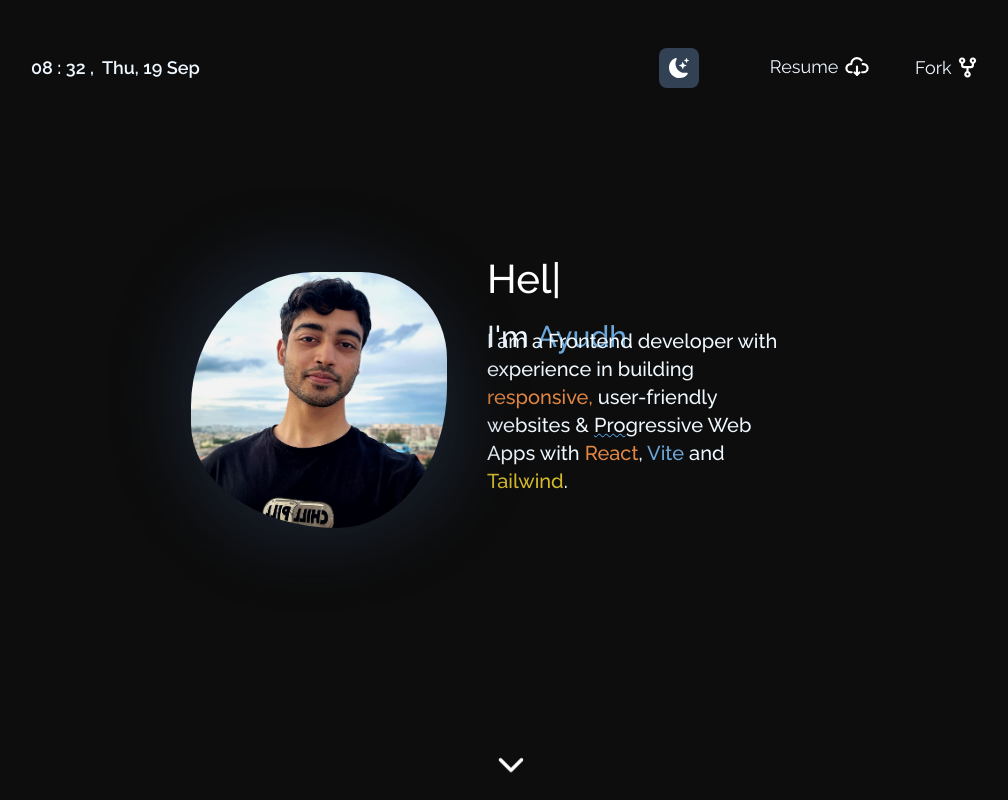
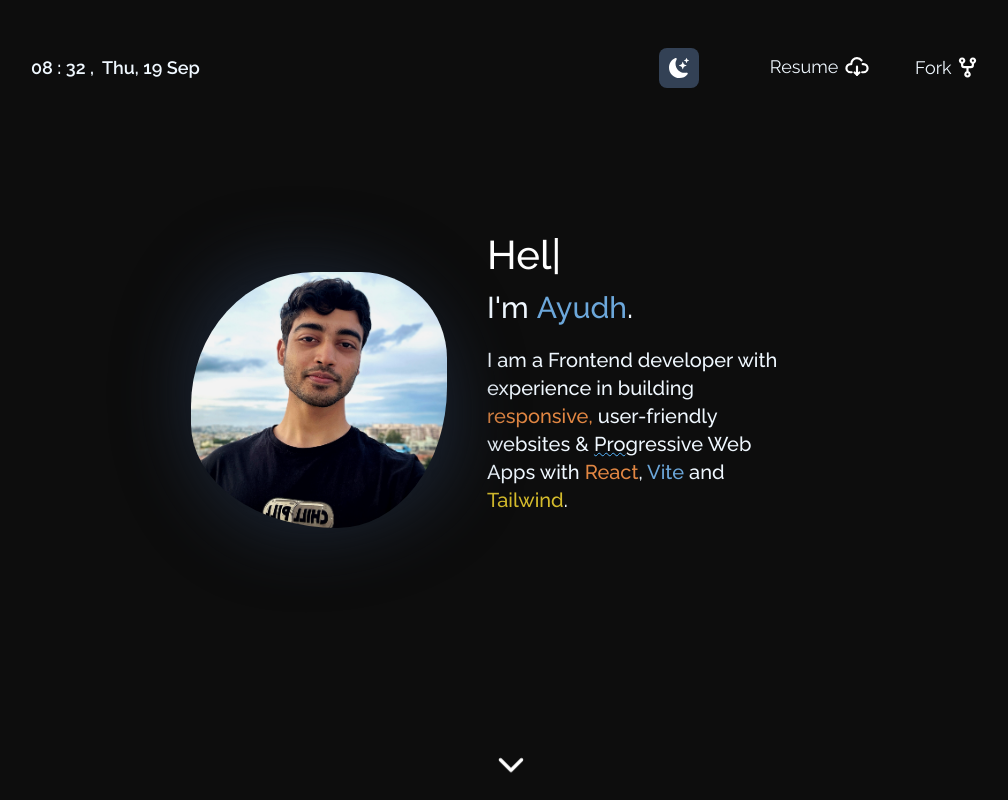
Before and after one commit to makersmecca/Portfolio, a React (Vite) app: page / in a window 1280 px wide. Shown: the top 800 px of the page, without its empty margins (129-1137 px from the left). Built offline with nearby package versions, Linux system fonts and the light colour scheme; a web font is replaced by a local one.

Commit message:
restored to last commit

```diff
--- a/src/Components/Intro.jsx
+++ b/src/Components/Intro.jsx
@@ -52,11 +52,11 @@ const Intro = ({
         >
           <div className="grid grid-cols-2 md:grid-cols-5 xl:px-80 lg:px-52 md:px-36 px-8">
             <div
-              className={`col-span-2 md:row-span-8 flex justify-center md:items-center`}
+              className={`col-span-2 md:row-span-3 flex justify-center md:items-center`}
             >
               <DisplayPicture splashStatus={splashStatus} isLight={isLight} />
             </div>
-            <div className="col-span-2 md:row-span-4 md:row-start-1  md:col-span-3 md:col-start-3 text-center md:text-start flex md:justify-start justify-center items-center mt-12 px-10 md:mt-0">
+            <div className="col-span-2 md:col-span-3 md:col-start-3 text-center md:text-start flex md:justify-start justify-center items-center mt-12 px-10 md:mt-0">
               {/* <div
                 className={
                   splashStatus
@@ -70,7 +70,7 @@ const Intro = ({
               <TypingAnimate splashStatus={splashStatus} isLight={isLight} />
             </div>
 
-            <div className="col-span-3 md:row-span-5 md:row-start-4 md:col-start-3 md:text-start text-center flex justify-center md:justify-start mt-8 px-10 text-2xl md:text-3xl">
+            <div className="col-span-3 md:col-start-3 md:text-start text-center flex justify-center md:justify-start mt-8 px-10 text-2xl md:text-3xl">
               I'm{" "}
               <span
                 className={`ps-2 ${
@@ -83,7 +83,7 @@ const Intro = ({
               </span>
               .
             </div>
-            <div className="col-span-3 md:row-span-1 md:row-start-8 md:col-start-3 md:text-start text-center hyphens-none mt-5 px-16 sm:px-12 md:px-10 md:text-xl">
+            <div className="col-span-3 md:col-start-3 md:text-start text-center hyphens-none mt-5 px-16 sm:px-12 md:px-10 md:text-xl">
               I am a Frontend developer with experience in building{" "}
               <span className="text-newOrange">responsive,</span> user-friendly
               websites &{" "}
```
